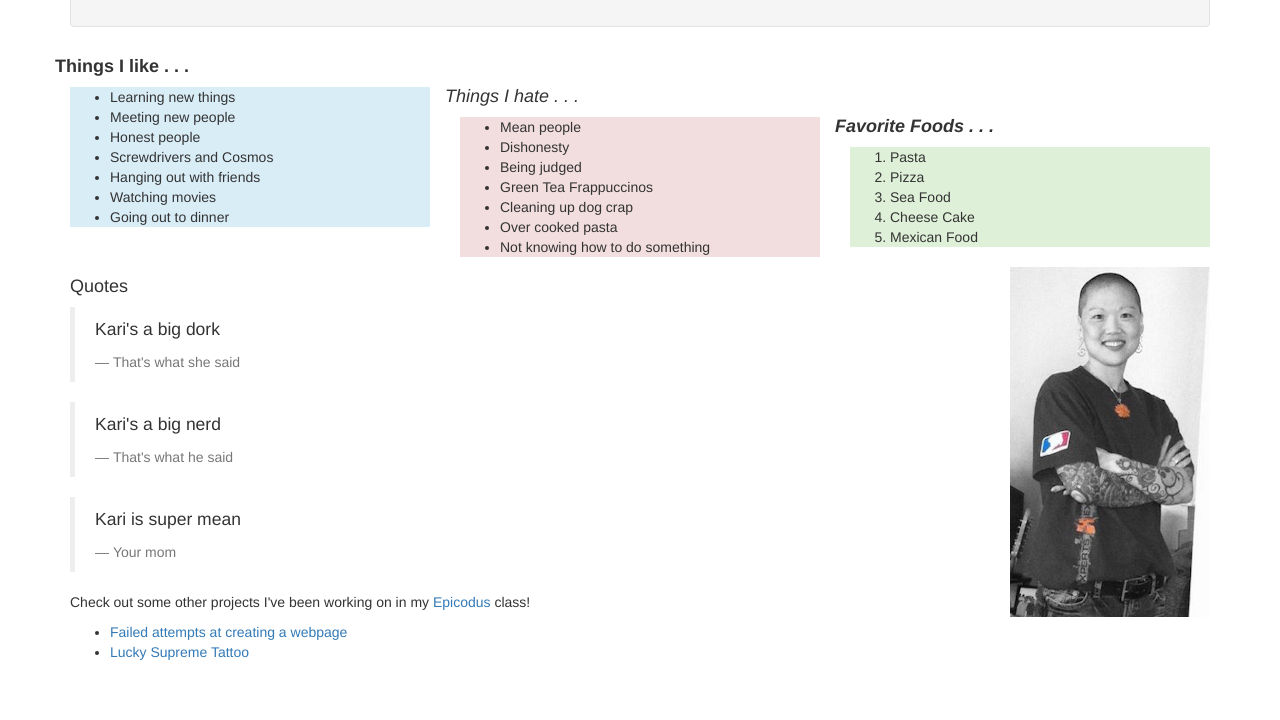
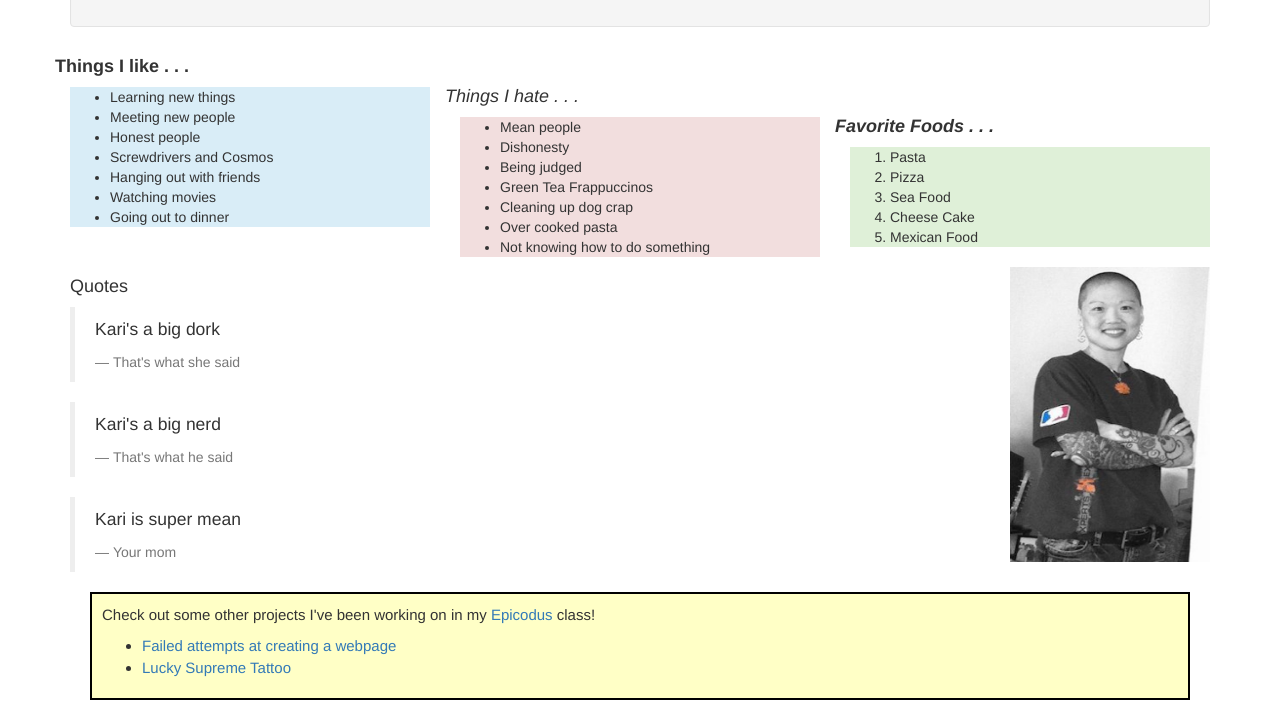
Before and after one commit to karicfuller/portfolio, a plain HTML site: page my-portfolio.html in a window 1280 px wide. Shown: the part 436-1156 px from the top of the page. Before the commit the page ends 1108 px from the top, so only its background shows below. Drawn offline with Linux system fonts and the light colour scheme.

Commit message:
fix picture height

```diff
--- a/css/styles.css
+++ b/css/styles.css
@@ -1,13 +1,13 @@
 img {
   float: right;
-  height: 350px;
+  height: 295px;
   width: 200px;
 }
 
-<<<<<<< HEAD
 .about-me {
   text-color: red;
-=======
+}
+
 .jumbotron {
   background-color: pink;
   text-align: center;
@@ -28,5 +28,4 @@ img {
 
 .fav-color {
   color: #ff748c;
->>>>>>> da88da7ec80cb1419e5d77938de083d52cbb14c2
 }
```
